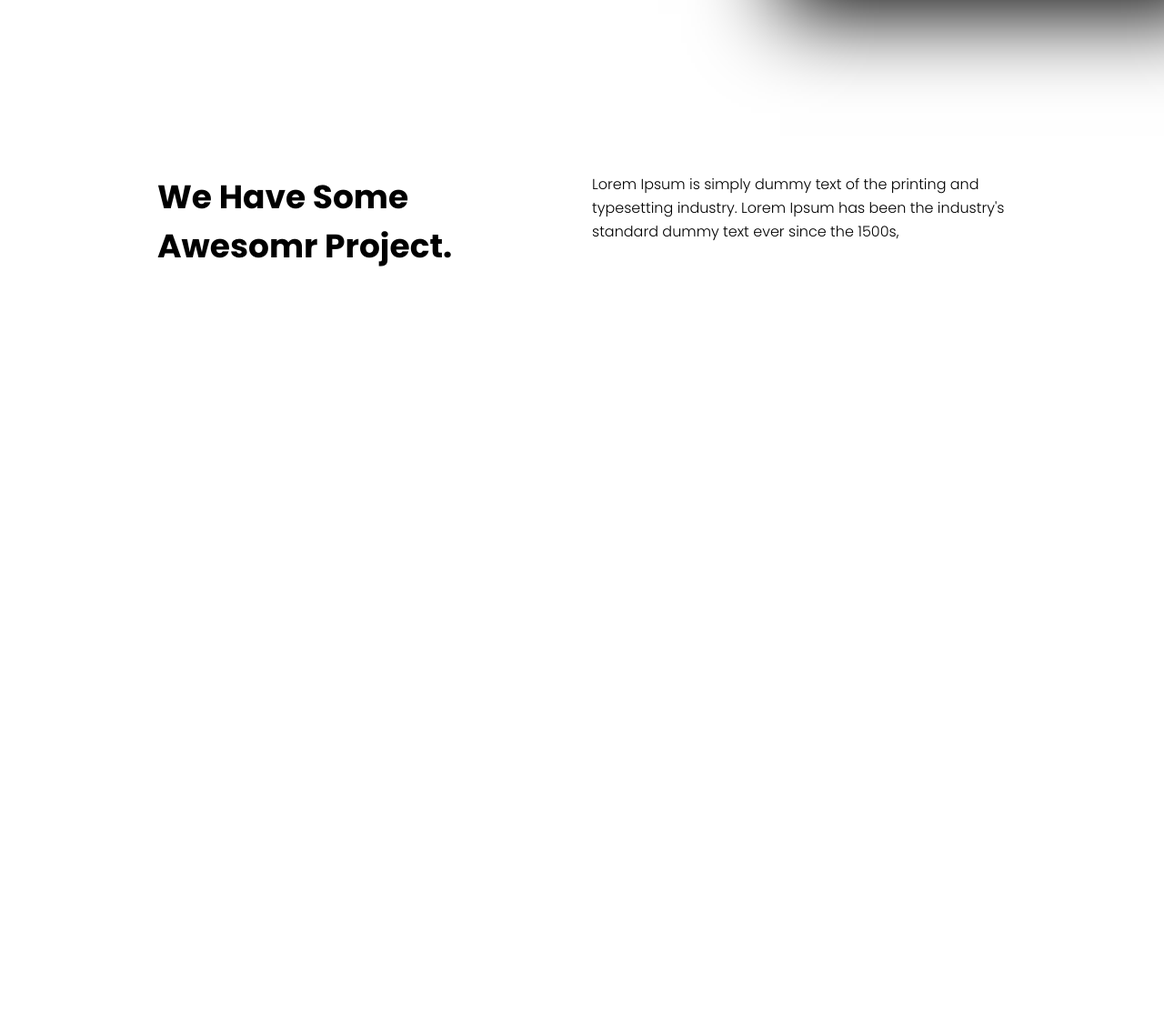
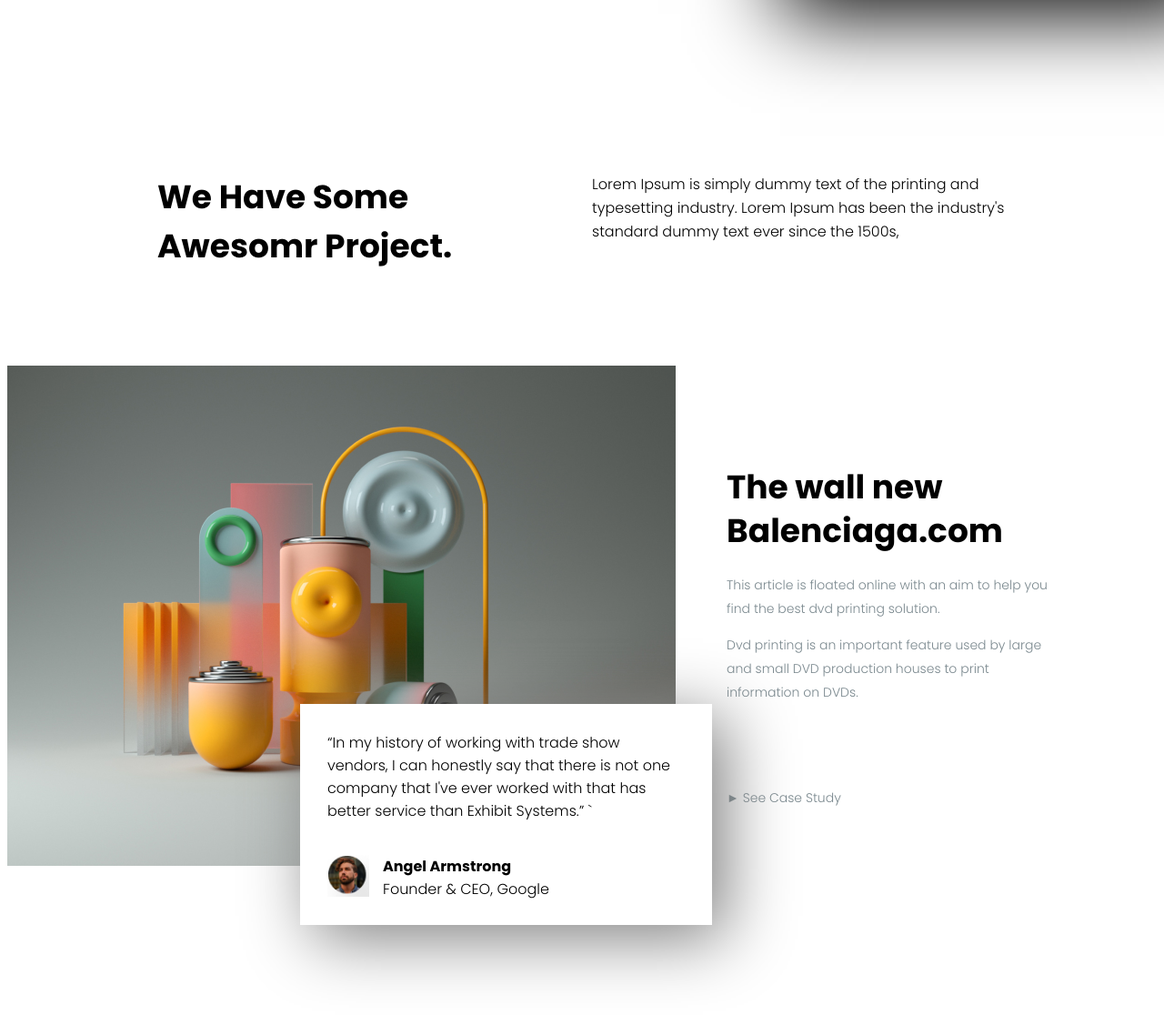
Before and after one commit to vladimir2809/Webovio, a plain HTML site: page index.html in a window 1280 px wide. Shown: the part 1519-2635 px from the top of the page at 91% size. Before the commit the page ends 1819 px from the top, so only its background shows below. Drawn offline with Linux system fonts and the light colour scheme.

Commit message:
Add files via upload

```diff
--- a/css/style.css
+++ b/css/style.css
@@ -171,3 +171,86 @@
     line-height: 26px;
     margin-left: 153px;
 }
+
+main #mainContent{
+    margin-top: 110px;
+}
+main .divCont{
+    display: flex;
+}
+main .contImage{
+    width: 775px;
+    height: 550px;
+}
+main .contText{
+    width: 475px;
+    height: 397px;
+    margin-left: 56px;
+    margin-top: 80px;
+}
+main .divCont .divH2{
+    width: 475px;
+    height: 104px;
+}
+main .divCont .divP{
+    width: 421px;
+    height: 156px;
+
+}
+main .divCont .divP p{
+    font-family: Poppins;
+    font-size: 14px;
+    line-height: 26px;
+    font-weight: 400;
+    margin-right: 50px;
+    color:#21384299;
+
+}
+main .divCont .divP p:last-child{
+    margin-top: 90px;
+}
+main #mainContent h2{
+    font-family: Poppins;
+    font-size: 36px;
+    line-height: 48px;
+    font-weight: 700;
+}
+
+
+main .divReview{
+    display: block;
+    position: relative;
+    width: 453px;
+    height: 243px;
+    top: -178px;
+    left: 322px;
+    font-family: Poppins;
+    background-color: white;
+    box-shadow: 14px 14px 70px 1px gray;
+}
+.ReviewText{
+    /*position: static;*/
+    width: 390px;
+    height: 111px;
+    padding-top: 30px;
+    margin-left: 30px;
+
+}
+main .divReviewLogin{
+    display: flex;
+    margin-left: 30px;
+    margin-top: 25px;
+}
+main .divReviewLogin img{
+    width: 46px;
+    height: 46px;
+}
+main .divReviewLogin h4{
+    margin: 0px;
+    margin-left: 15px;
+   /* margin-top: 20px;*/
+}
+main .divReviewLogin p{
+    margin: 0px;
+    margin-left: 15px;
+}
--- a/index.html
+++ b/index.html
@@ -10,7 +10,7 @@
     <img src="img/imgHead.png">
     <nav>
         <img src="img/logo.png">
-        <img id="navOpen"src="img/navOpen.png">
+        <img id="navOpen" src="img/navOpen.png">
     </nav>
     <div id="divHead">
         <p> A place where</p>
@@ -71,6 +71,48 @@
                 Lorem Ipsum is simply dummy text of the printing and typesetting industry. Lorem Ipsum has been the industry's standard dummy text ever since the 1500s,
             </div>
         </div>
+        <div id="mainContent">
+            <div class="divCont">
+                <div class="contImage">
+                    <img src="img/contImage1.png">
+                </div>
+                <div class="contText">
+                    <div class="divH2">
+                        <h2>
+                            The wall new
+                            Balenciaga.com
+                        </h2>
+                    </div>
+                    <div class="divP">
+                        <p>
+                            This article is floated online with an aim to help you find the best dvd printing solution.
+
+                        </p>
+                        <p>
+                            Dvd printing is an important feature used by large and small DVD production houses to print information on DVDs.
+                        </p>
+                        <p>
+                            &#9658; See Case Study
+                        </p>
+                    </div>
+                </div>
+            </div>
+            <div class="divReview">
+                <div class="ReviewText">
+
+                    “In my history of working with trade show vendors, I can honestly say that there is not one company that I've ever worked with that has better service than Exhibit Systems.”
+    `
+                </div>
+                <div class="divReviewLogin">
+                    <img src="img/ReviewOval1.png">
+                    <div>
+                        <h4>Angel Armstrong</h4>
+                        <p>Founder & CEO, Google</p>
+                    </div>
+                </div>
+            </div>
+
+        </div>
     </main>
 </body>
 </html>
```
Also changed, not shown: img/ReviewOval1.png (added), img/contImage1.png (added).
